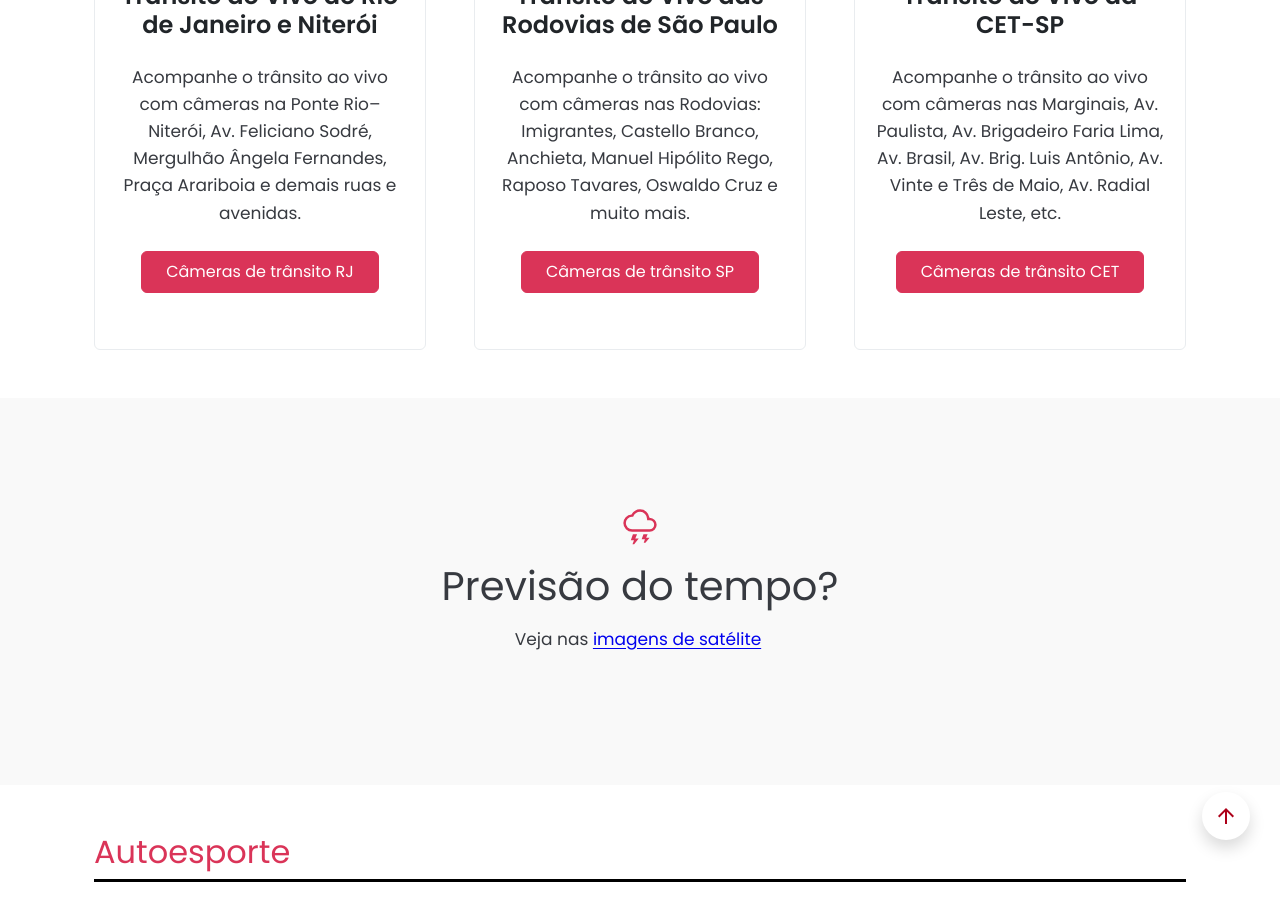
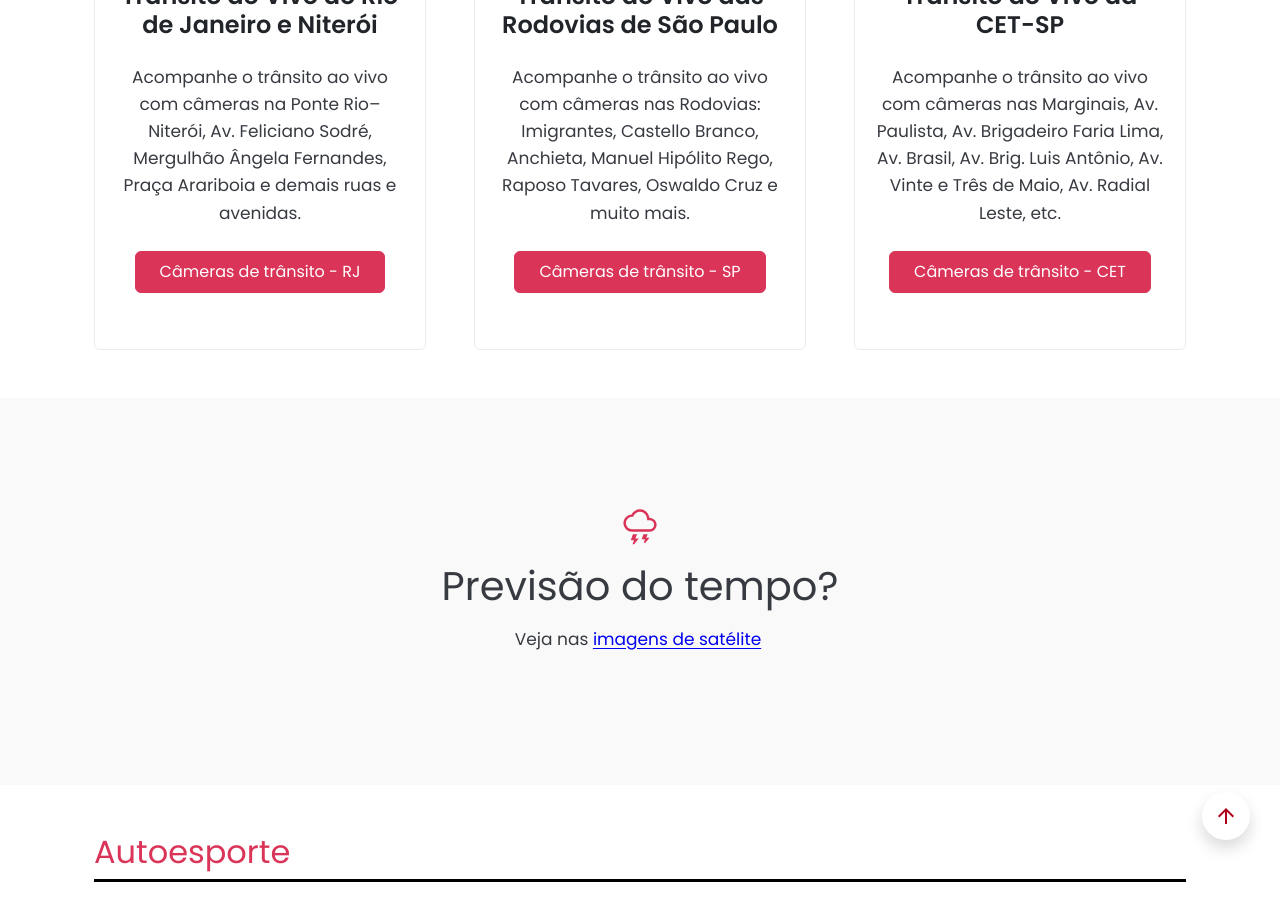
Before and after one commit to Sergio-Damm/transitoaovivo, a Jekyll site: the page built from index.html, in a window 1280 px wide and 900 px high, scrolled down 800 px. Built offline with Jekyll 4.4.1, drawn with Linux system fonts in a browser that asks for light colours; comment, search, counter and statistics services are not loaded.

Commit message:
Câmeras de trânsito - CET

```diff
--- a/index.html
+++ b/index.html
@@ -84,7 +84,7 @@ Av. Feliciano Sodré, Mergulhão Ângela Fernandes, Praça Arariboia e demais ru
             			</div>
                     </a>
             		<div class="card-footer">
-              			<a class="btn btn-secondary px-4 py-2 mb-5" href="{{ site.baseurl }}/transito-rio-de-janeiro/" aria-label="Acessar câmeras de trânsito ao vivo no Rio de Janeiro">Câmeras de trânsito RJ
+              			<a class="btn btn-secondary px-4 py-2 mb-5" href="{{ site.baseurl }}/transito-rio-de-janeiro/" aria-label="Acessar câmeras de trânsito ao vivo no Rio de Janeiro">Câmeras de trânsito - RJ
                         </a>
             		</div>
           		</div>
@@ -103,7 +103,7 @@ Av. Feliciano Sodré, Mergulhão Ângela Fernandes, Praça Arariboia e demais ru
             			</div>
 					</a>
             		<div class="card-footer">
-              			<a class="btn btn-secondary px-4 py-2 mb-5" href="{{ site.baseurl }}/transito-sao-paulo/" aria-label="Acessar câmeras de trânsito ao vivo em São Paulo">Câmeras de trânsito SP
+              			<a class="btn btn-secondary px-4 py-2 mb-5" href="{{ site.baseurl }}/transito-sao-paulo/" aria-label="Acessar câmeras de trânsito ao vivo em São Paulo">Câmeras de trânsito - SP
                         </a>
             		</div>
           		</div>
@@ -122,7 +122,7 @@ Av. Feliciano Sodré, Mergulhão Ângela Fernandes, Praça Arariboia e demais ru
             			</div>
 					</a>
             		<div class="card-footer">
-              			<a class="btn btn-secondary px-4 py-2 mb-5" href="{{ site.baseurl }}/transito-cetsp-1/" aria-label="Acessar câmeras de trânsito ao vivo CET-SP">Câmeras de trânsito CET
+              			<a class="btn btn-secondary px-4 py-2 mb-5" href="{{ site.baseurl }}/transito-cetsp-1/" aria-label="Acessar câmeras de trânsito ao vivo CET-SP">Câmeras de trânsito - CET
                         </a>
             		</div>
           		</div>
```
